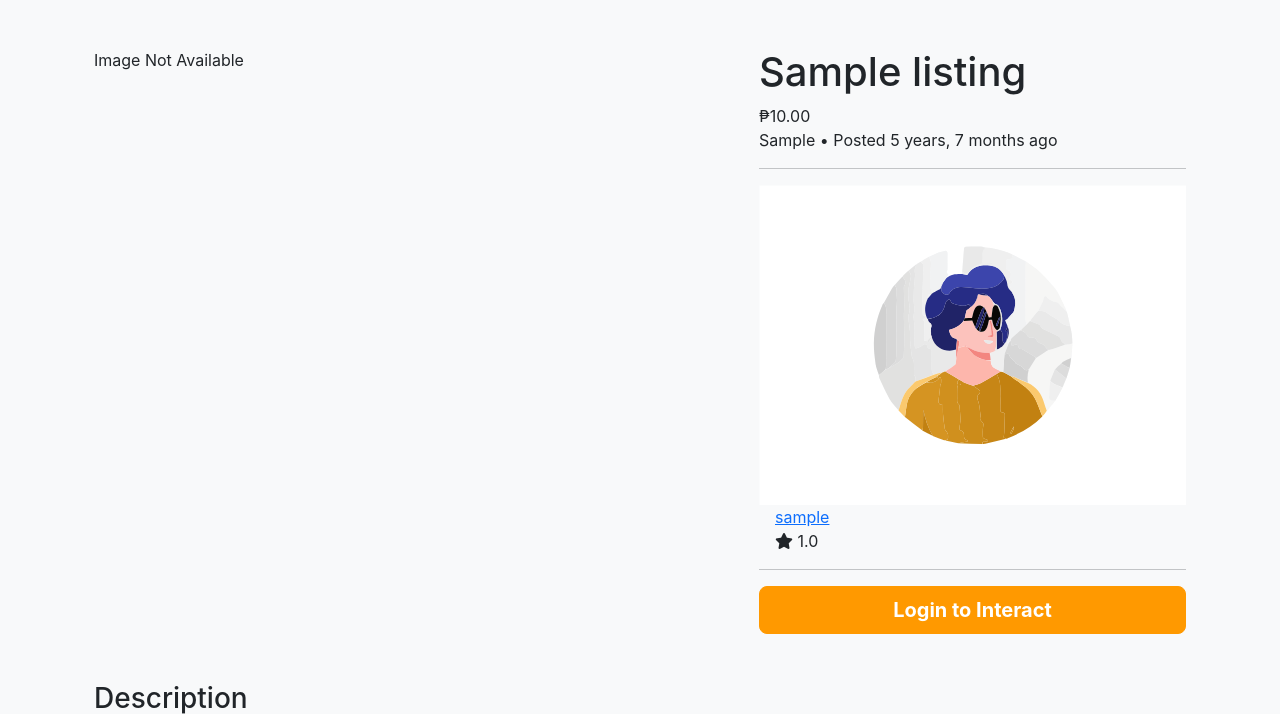
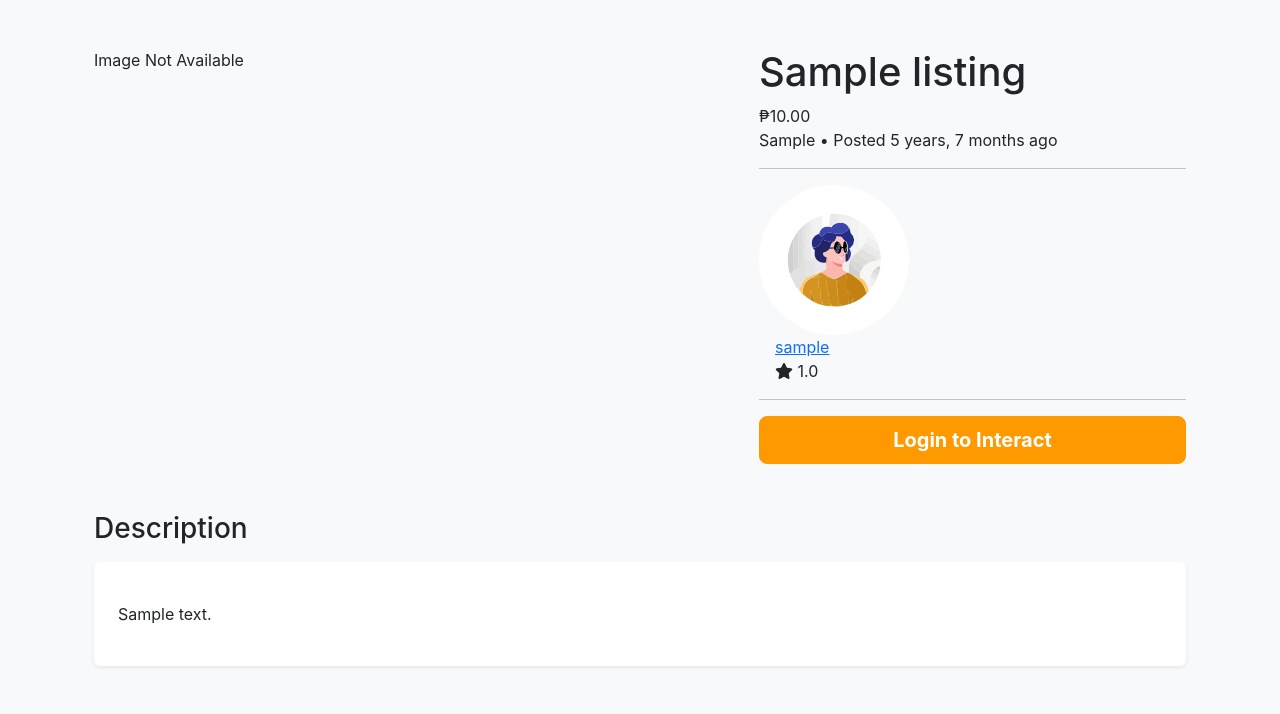
Before and after one commit to sevvy1111/checkout, a Django app: page /listing/1/ in a window 1280 px wide. Shown: the part 57-771 px from the top of the page. Run offline with Django 4.2, Linux system fonts and the light colour scheme; tables that the repository leaves empty hold one stand-in row (values such as "Sample post"); some libraries are stand-ins or nearby versions.

Commit message:
Debug avatars bug 23

```diff
--- a/templates/listings/listing_detail.html
+++ b/templates/listings/listing_detail.html
@@ -51,10 +51,10 @@
                 <p class="listing-detail-location">{{ listing.city }} • Posted {{ listing.created|timesince }} ago</p>
                 <hr>
                 <div class="listing-detail-seller-info">
-                    {% if listing.seller.profile.avatar and listing.seller.profile.avatar.url %}
-                    <img src="{{ listing.seller.profile.avatar.url }}" class="listing-detail-avatar" alt="{{ listing.seller.username }}'s avatar">
+                     {% if listing.seller.profile.avatar and listing.seller.profile.avatar.url %}
+                    <img src="{{ listing.seller.profile.avatar.url }}" class="profile-avatar" alt="{{ listing.seller.username }}'s avatar">
                     {% else %}
-                    <img src="{% static 'images/default_avatar.svg' %}" class="listing-detail-avatar" alt="Default avatar">
+                    <img src="{% static 'images/default_avatar.svg' %}" class="profile-avatar" alt="Default avatar">
                     {% endif %}
                     <div class="ms-3">
                         <a href="{% url 'accounts:public_profile' username=listing.seller.username %}" class="listing-detail-seller-name">
--- a/templates/listings/partials/listings_grid.html
+++ b/templates/listings/partials/listings_grid.html
@@ -34,7 +34,7 @@
             </div>
             <div class="listing-card-footer">
                 <div class="listing-card-seller">
-                    <img src="{{ listing.seller.profile.display_avatar_url }}" class="listing-card-avatar" alt="{{ listing.seller.username }}'s avatar">
+                    <img src="{{ listing.seller.profile.display_avatar_url }}" class="listing-card-avatar profile-avatar" alt="{{ listing.seller.username }}'s avatar">
                     <a href="{% url 'accounts:public_profile' username=listing.seller.username %}" class="listing-card-seller-name">{{ listing.seller.username }}</a>
                 </div>
                 {% if listing.average_rating %}
```
